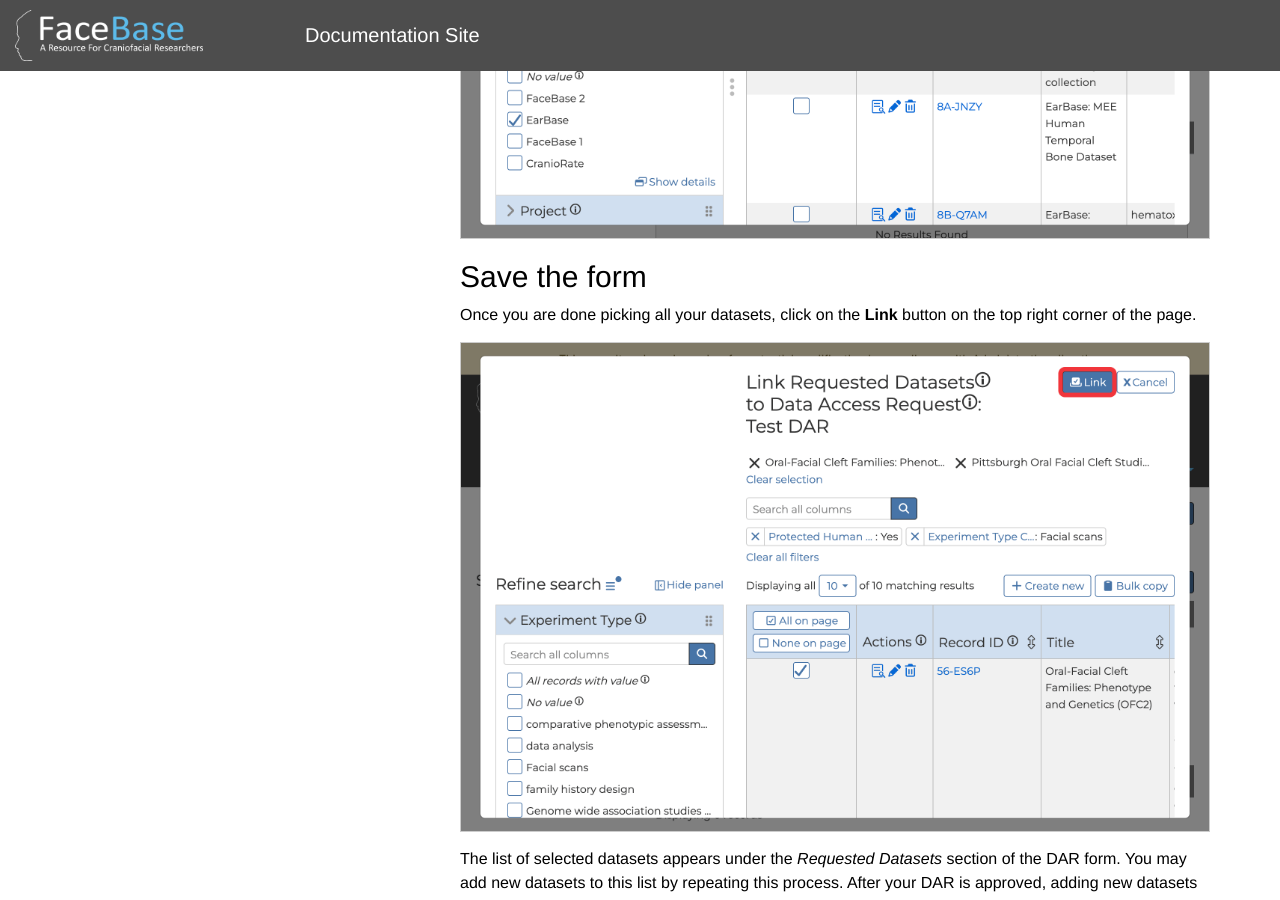
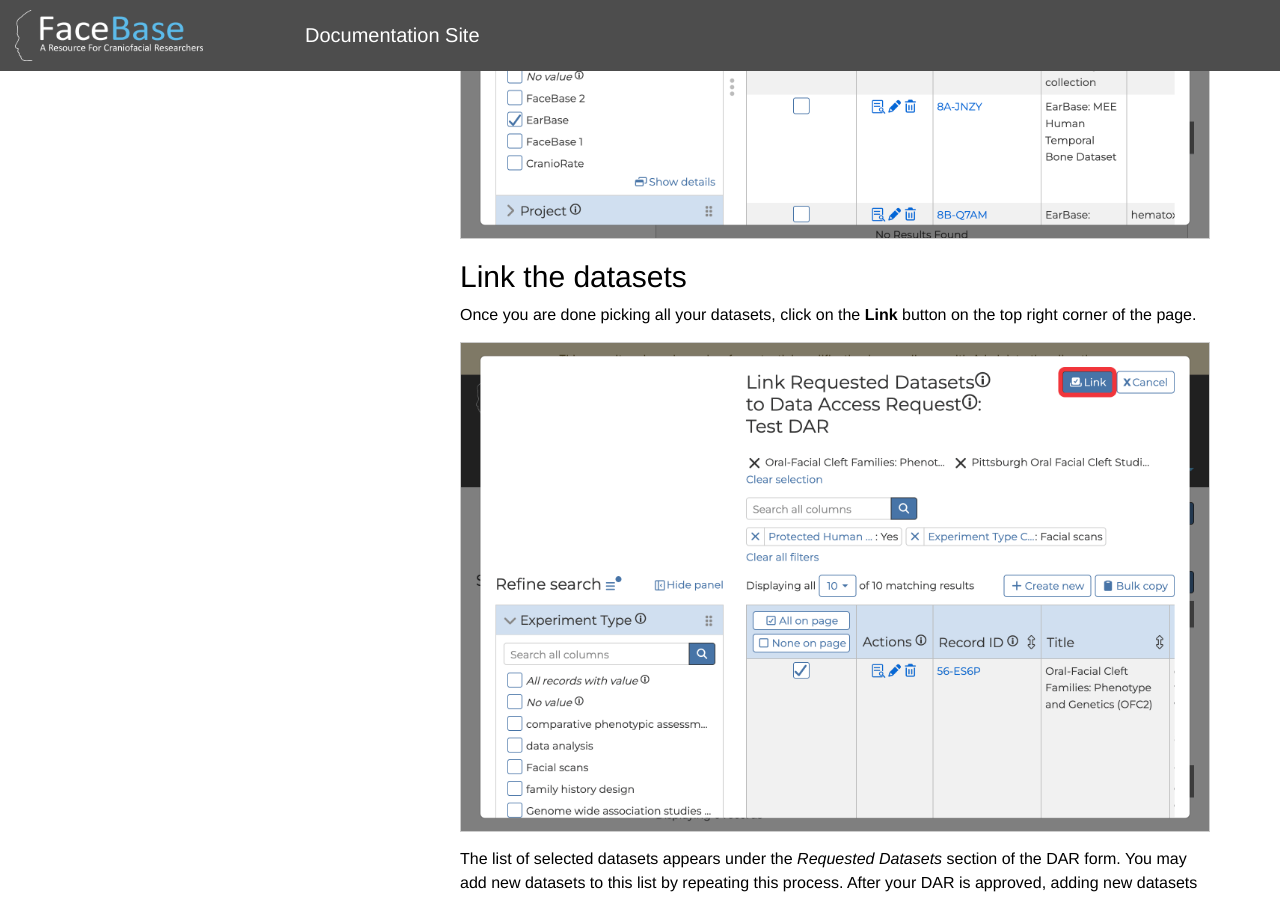
Before and after one commit to informatics-isi-edu/facebase-docs, a Jekyll site: the page built from docs/_docs/human-data/select-datasets.md, in a window 1280 px wide and 900 px high, scrolled down 2435 px. Built offline with Jekyll 4.4.1, drawn with Linux system fonts in a browser that asks for light colours; comment, search, counter and statistics services are not loaded.

Commit message:
should say Link instead of Save

```diff
--- a/docs/_docs/human-data/select-datasets.md
+++ b/docs/_docs/human-data/select-datasets.md
@@ -32,7 +32,7 @@
 
 ![The Consortium filter with EarBase selected]({{ "/assets/img/dar-select-datasets-earbase.png" | relative_url }})
 
-## Save the form
+## Link the datasets
 
 Once you are done picking all your datasets, click on the **Link** button on the top right corner of the page.
 
```
